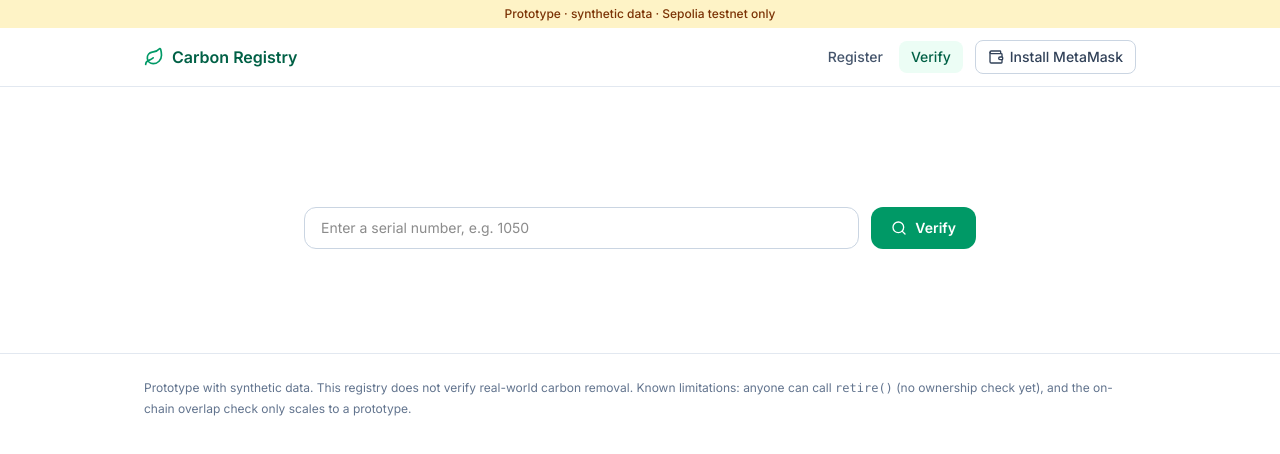
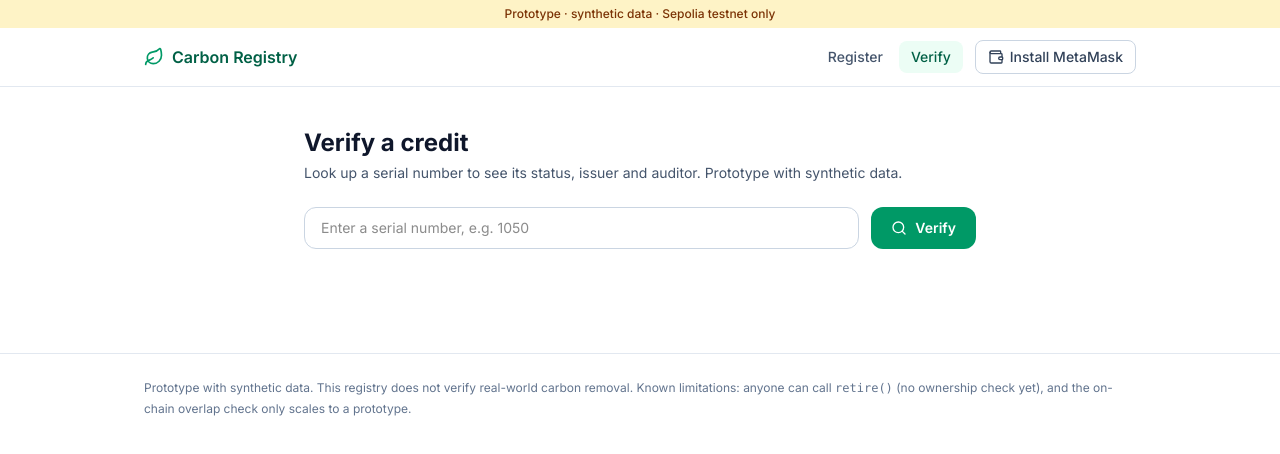
Before and after one commit to shauryasync/carbon-trace, a Next.js app in the folder web/: page /verify in a window 1280 px wide. Shown: the top 454 px of the page. Built offline with nearby package versions, Linux system fonts and the light colour scheme.

Commit message:
feat(frontend): read serial from query string on verify page

```diff
--- a/web/app/verify/page.tsx
+++ b/web/app/verify/page.tsx
@@ -1,17 +1,27 @@
 "use client";
 
+import { Suspense } from "react";
+import { useSearchParams } from "next/navigation";
 import VerifyForm from "@/components/VerifyForm";
 import { mockLookup } from "@/components/mockData";
+
+function VerifyContent() {
+  const serial = useSearchParams().get("serial") ?? undefined;
+  // Later: swap mockLookup for the Backend API route in web/app/api
+  return <VerifyForm lookup={mockLookup} initialSerial={serial} />;
+}
 
 export default function VerifyPage() {
   return (
     <div className="mx-auto max-w-2xl">
-      <h1 className="text-2xl font-bold text-white">Verify a credit</h1>
-      <p className="mt-1 mb-6 text-sm text-white/80">
+      <h1 className="text-2xl font-bold text-slate-900">Verify a credit</h1>
+      <p className="mt-1 mb-6 text-sm text-slate-600">
         Look up a serial number to see its status, issuer and auditor. Prototype with synthetic data.
       </p>
-      {/* Later: swap mockLookup for the Backend API route in web/app/api */}
-      <VerifyForm lookup={mockLookup} />
+      {/* Suspense is required by Next.js when using useSearchParams */}
+      <Suspense fallback={null}>
+        <VerifyContent />
+      </Suspense>
     </div>
   );
 }
```
